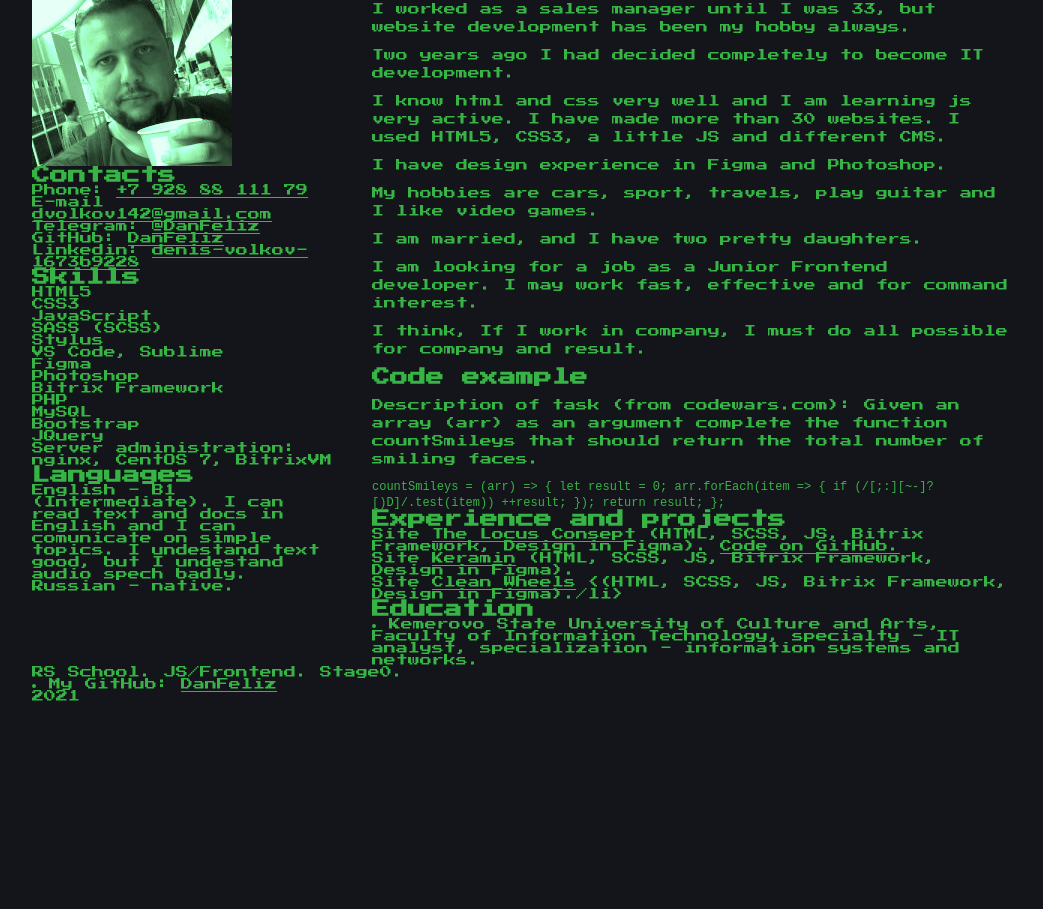
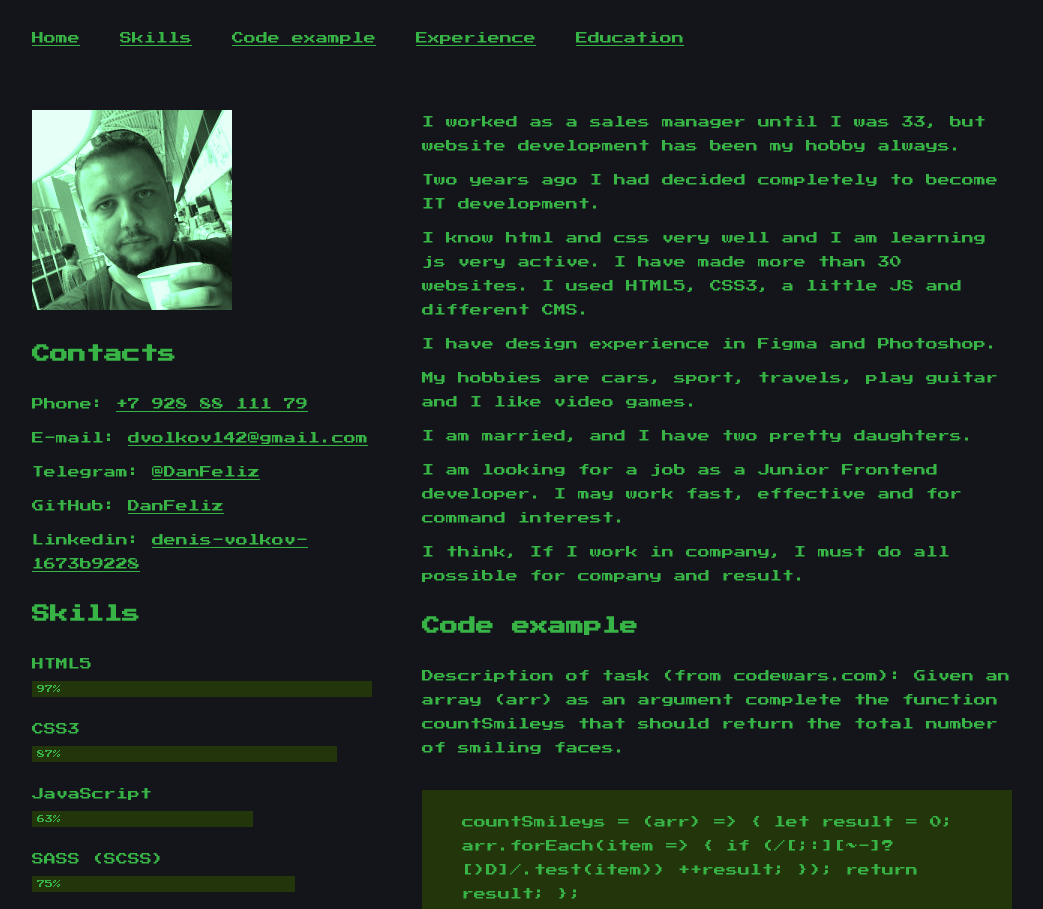
Before and after one commit to DanFeliz/rsschool-cv, a plain HTML site: page index.html in a window 1280 px wide. Shown: the part 92-1001 px from the top of the page, without its empty margins (118-1161 px from the left). Before the commit the page ends 834 px from the top, so only its background shows below. Drawn offline with Linux system fonts and the light colour scheme.

Commit message:
feat: add css styles and images

```diff
--- a/index.html
+++ b/index.html
@@ -16,13 +16,26 @@
 
 <body>
     <div class="wrapper">
+        <header>
+            <h1>Denis Volkov // FE / JS Developer</h1>
+        </header>
+        <nav>
+            <ul>
+                <li><a href="Home">Home</a></li>
+                <li><a href="Skills">Skills</a></li>
+                <li><a href="Code example">Code example</a></li>
+                <li><a href="Experience">Experience</a></li>
+                <li><a href="Education">Education</a></li>
+            </ul>
+        </nav>
         <aside>
-            <h2>Photo</h2>
-            <img src="./me.jpg" alt="me photo (Denis Volkov)">
+            <p>
+                <img src="./images/me.jpg" alt="me photo (Denis Volkov)">
+            </p>
             <h2>Contacts</h2>
             <ul>
                 <li><span>Phone:</span> <a href="tel:+79288811179">+7 928 88 111 79</a></li>
-                <li><span>E-mail</span> <a href="mailto:dvolkov142@gmail.com">dvolkov142@gmail.com</a></li>
+                <li><span>E-mail:</span> <a href="mailto:dvolkov142@gmail.com">dvolkov142@gmail.com</a></li>
                 <li><span>Telegram:</span> <a href="https://t.me/DanFeliz">@DanFeliz</a></li>
                 <li><span>GitHub:</span> <a href="https://github.com/DanFeliz/">DanFeliz</a></li>
                 <li><span>Linkedin: </span> <a
@@ -30,51 +43,60 @@
             </ul>
             <h2>Skills</h2>
             <ul>
-                <li>HTML5</li>
-                <li>CSS3</li>
-                <li>JavaScript</li>
-                <li>SASS (SCSS)</li>
-                <li>Stylus</li>
-                <li>VS Code, Sublime</li>
-                <li>Figma</li>
-                <li>Photoshop</li>
-                <li>Bitrix Framework</li>
-                <li>PHP</li>
-                <li>MySQL</li>
-                <li>Bootstrap</li>
-                <li>JQuery</li>
-                <li>Server administration: nginx, CentOS 7, BitrixVM</li>
+                <li>HTML5
+                    <div class="skills__persent" style="width: 97%;">97%</div>
+                </li>
+                <li>CSS3
+                    <div class="skills__persent" style="width: 87%;">87%</div>
+                </li>
+                <li>JavaScript
+                    <div class="skills__persent" style="width: 63%;">63%</div>
+                </li>
+                <li>SASS (SCSS)
+                    <div class="skills__persent" style="width: 75%;">75%</div>
+                </li>
+                <li>Stylus
+                    <div class="skills__persent" style="width: 74%;">74%</div>
+                </li>
+                <li>VS Code, Sublime
+                    <div class="skills__persent" style="width: 82%;">82%</div>
+                </li>
+                <li>Figma
+                    <div class="skills__persent" style="width: 86%;">86%</div>
+                </li>
+                <li>Photoshop
+                    <div class="skills__persent" style="width: 42%;">42%</div>
+                </li>
+                <li>Bitrix Framework
+                    <div class="skills__persent" style="width: 37%;">37%</div>
+                </li>
+                <li>PHP
+                    <div class="skills__persent" style="width: 32%;">32%</div>
+                </li>
+                <li>MySQL
+                    <div class="skills__persent" style="width: 25%;">25%</div>
+                </li>
+                <li>Bootstrap
+                    <div class="skills__persent" style="width: 32%;">32%</div>
+                </li>
+                <li>JQuery
+                    <div class="skills__persent" style="width: 48%;">48%</div>
+                </li>
+                <li>CentOS 7 (nginx, BitrixVM)
+                    <div class="skills__persent" style="width: 24%;">24%</div>
+                </li>
             </ul>
 
             <h2>Languages</h2>
             <ul>
-                <li>English - B1 (Intermediate). I can read text and docs in English and I can comunicate on simple
-                    topics.
-                    I
-                    undestand text good, but I undestand audio spech badly.</li>
-                <li>Russian - native.</li>
+                <li>English - B1 (Intermediate)
+                </li>
+                <li>Russian - native</li>
             </ul>
         </aside>
-        <header>
-            <nav>
-                <ul>
-                    <li><a href="Home"></a></li>
-                    <li><a href="About me"></a></li>
-                    <li><a href="Skills"></a></li>
-                    <li><a href="Code example"></a></li>
-                    <li><a href="Experience"></a></li>
-                    <li><a href="Education"></a></li>
-                </ul>
-            </nav>
 
-            <div class="contacts">
+        <main>
 
-
-            </div>
-        </header>
-        <main>
-            <h1>Denis Volkov</h1>
-            <h2>FE / JS Developer</h2>
 
             <p>I worked as a sales manager until I was 33, but website development has been my hobby always.</p>
 
@@ -101,7 +123,7 @@
                 countSmileys that
                 should return the total number of smiling faces.
             </p>
-
+            <div class="code-con">
                 <code>
                     countSmileys = (arr) => {
                         let result = 0;
@@ -111,6 +133,7 @@
                         return result;
                         };
                 </code>
+            </div>
 
             <h2>Experience and projects</h2>
             <ul>
@@ -125,16 +148,18 @@
             </ul>
 
             <h2>Education</h2>
-
+            <ul>
                 <li>Kemerovo State University of Culture and Arts, Faculty of Information Technology, specialty - IT
                     analyst,
                     specialization - information systems and networks.</li>
+            </ul>
         </main>
 
         <footer>
             <a hred="https://github.com/rolling-scopes-school/tasks/tree/master/stage0#неделя-1">RS School. JS/Frontend.
                 Stage0.</a>
-            <li><span>My GitHub:</span> <a href="https://github.com/DanFeliz/">DanFeliz</a></li>
+
+            <span>My GitHub:</span> <a href="https://github.com/DanFeliz/">DanFeliz</a>
             2021
         </footer>
         </wrapper>
--- a/style.css
+++ b/style.css
@@ -4,6 +4,7 @@
 }
 :root {
     --bg-color: #13151a;
+    --bg2-color: #23350b;
     --text-color: #37b445;
 }
 body {
@@ -11,7 +12,13 @@ body {
     color: var(--text-color);
     font-family: "Press Start 2P", sans-serif;
     font-size: 12px;
+    line-height: 2;
 }
+
+code {
+    font-family: "Press Start 2P", sans-serif;
+}
+
 a {
     color: var(--text-color);
 }
@@ -25,19 +32,44 @@ ul {
 }
 
 p {
-    line-height: 1.5;
+    margin: 10px 0;
+}
+
+h1,
+h2 {
+    margin: 20px 0;
+}
+
+li {
     margin: 10px 0;
 }
 
 .wrapper {
     width: 980px;
-    margin: 40px auto;
+    margin: 20px auto;
     display: flex;
     flex-wrap: wrap;
 }
 
+header,
+footer,
+nav {
+    width: 980px;
+}
+
+nav {
+    margin-bottom: 40px;
+}
+nav ul {
+    display: flex;
+}
+
+nav ul li {
+    margin-right: 40px;
+}
+
 aside {
-    width: 300px;
+    width: 350px;
     margin-right: 40px;
 }
 
@@ -45,10 +77,31 @@ aside img {
     filter: sepia(10) saturate(1.5) hue-rotate(80deg);
 }
 
+.skills__persent {
+    padding: 0 5px;
+    box-sizing: border-box;
+    margin: 5px 0 20px 0;
+    font-size: 8px;
+    color: var(--text-color);
+    background: var(--bg2-color);
+}
+
 main {
-    width: 640px;
+    width: 590px;
+}
+
+main ul {
+    list-style: square;
+    margin-left: 16px;
+}
+
+.code-con {
+    background-color: var(--bg2-color);
+    padding: 20px 40px;
+    margin: 30px 0;
 }
 
 footer {
-    width: 100%;
+    background-color: var(--bg2-color);
+    padding: 40px 60px;
 }
```
Also changed, not shown: images/logo-rsschool3.png (added), images/me.jpg (renamed from me.jpg). Lines whose indentation alone changed are shown as unchanged.
